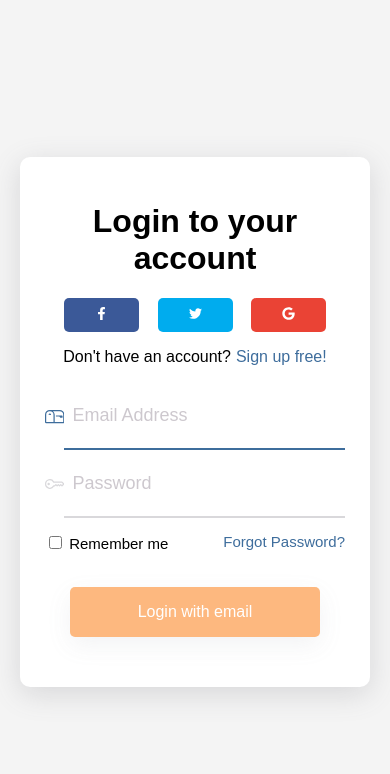
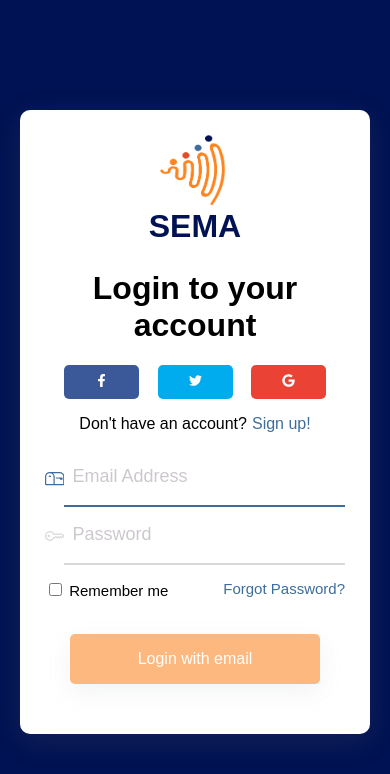
Before and after one commit to KwameSwift/sema-frontend, a React (Create React App) app: page /login in a window 390 px wide. Shown: the top 774 px of the page. Built offline with nearby package versions, Linux system fonts and the light colour scheme; a web font is replaced by a local one.

Commit message:
final design applied

```diff
--- a/src/Components/Auth/Sidebar/style.scss
+++ b/src/Components/Auth/Sidebar/style.scss
@@ -1,6 +1,6 @@
 .sidebar {
   background-color: var(--primary-blue-color);
-  height: 100vh;
+  min-height: 100vh;
   width: 30%;
   display: flex;
   justify-content: center;
@@ -21,6 +21,7 @@
     .company-header {
       color: #fff;
       font-weight: 700;
+      margin: 3px;
     }
   }
   .social-buttons {
--- a/src/Screens/Auth/ForgotPassword/index.js
+++ b/src/Screens/Auth/ForgotPassword/index.js
@@ -7,9 +7,10 @@ import { isRequiredFieldsPassed } from "../../../utils/helpers";
 import { axiosClient } from "../../../libs/axiosClient";
 import { toast } from "react-toastify";
 import { useDispatch } from "react-redux";
+import { setUserEmail } from "../../../Redux/slices/userSlice";
+import logo from "../../../Assets/images/logo-small.png"
 
 import "../style.scss";
-import { setUserEmail } from "../../../Redux/slices/userSlice";
 
 function ForgotPasswordPage() {
   const navigate = useNavigate();
@@ -49,6 +50,10 @@ function ForgotPasswordPage() {
       <AuthSidebar />
       <div className="login-content">
         <div className="content-wrapper">
+          <div className='logo-sect'>
+            <img src={logo} className='logo' alt="sema logo"/>
+            <h1 className='company-header'>SEMA</h1>
+          </div>
           <div className="head-sect">
             <h1>Recover your password</h1>
             <p>
--- a/src/Screens/Auth/Login/index.js
+++ b/src/Screens/Auth/Login/index.js
@@ -8,9 +8,10 @@ import { useDispatch } from "react-redux";
 import { setUserData } from "../../../Redux/slices/userSlice";
 import CustomButton from "../../../Components/Common/CustomButton";
 import { isRequiredFieldsPassed } from "../../../utils/helpers";
+import SocialLoginButtons from "../../../Components/SocialLoginButtons";
+import logo from "../../../Assets/images/logo-small.png"
 
 import "../style.scss";
-import SocialLoginButtons from "../../../Components/SocialLoginButtons";
 
 function LoginPage() {
   const navigate = useNavigate();
@@ -63,12 +64,16 @@ function LoginPage() {
       <AuthSidebar />
       <div className="login-content">
         <div className="content-wrapper">
+          <div className='logo-sect'>
+            <img src={logo} className='logo' alt="sema logo"/>
+            <h1 className='company-header'>SEMA</h1>
+          </div>
           <div className="head-sect">
             <h1>Login to your account</h1>
             <SocialLoginButtons />
             <p>
               Don&apos;t have an account?
-              <span onClick={() => navigate("/register")}>Sign up free!</span>
+              <span onClick={() => navigate("/register")}>Sign up!</span>
             </p>
           </div>
           <div className="input-group">
--- a/src/Screens/Auth/ResetPassword/index.js
+++ b/src/Screens/Auth/ResetPassword/index.js
@@ -1,14 +1,15 @@
 import React, { useEffect, useState } from "react";
+import { useNavigate } from "react-router-dom";
+import { useSelector } from "react-redux";
+import { toast } from "react-toastify";
 import AuthSidebar from "../../../Components/Auth/Sidebar";
 import UnBorderedInput from "../../../Components/Common/UnBorderedInput";
-import { useNavigate } from "react-router-dom";
+import CustomButton from "../../../Components/Common/CustomButton";
+import logo from "../../../Assets/images/logo-small.png"
+import { isRequiredFieldsPassed } from "../../../utils/helpers";
+import { axiosClient } from "../../../libs/axiosClient";
 
 import "../style.scss";
-import CustomButton from "../../../Components/Common/CustomButton";
-import { isRequiredFieldsPassed } from "../../../utils/helpers";
-import { toast } from "react-toastify";
-import { axiosClient } from "../../../libs/axiosClient";
-import { useSelector } from "react-redux";
 
 function ResetPasswordPage() {
   const navigate = useNavigate();
@@ -52,6 +53,10 @@ function ResetPasswordPage() {
       <AuthSidebar />
       <div className="login-content">
         <div className="content-wrapper">
+          <div className='logo-sect'>
+            <img src={logo} className='logo' alt="sema logo"/>
+            <h1 className='company-header'>SEMA</h1>
+          </div>
           <div className="head-sect">
             <h1>Reset Password</h1>
             <p>
--- a/src/Screens/Auth/Signup/index.js
+++ b/src/Screens/Auth/Signup/index.js
@@ -9,6 +9,7 @@ import { isRequiredFieldsPassed } from "../../../utils/helpers";
 import SocialLoginButtons from "../../../Components/SocialLoginButtons";
 import { useDispatch } from "react-redux";
 import { setUserData } from "../../../Redux/slices/userSlice";
+import logo from "../../../Assets/images/logo-small.png"
 import { toast } from "react-toastify";
 
 function SignupPage() {
@@ -73,8 +74,12 @@ function SignupPage() {
   return (
     <div className="auth-login">
       <AuthSidebar />
-      <div className="login-content">
+      <div className={`login-content ${progress && 'more-details'}`}>
         <div className="content-wrapper">
+          <div className='logo-sect'>
+            <img src={logo} className='logo' alt="sema logo"/>
+            <h1 className='company-header'>SEMA</h1>
+          </div>
           <div className="head-sect">
             <h1>{progress ? "Let's setup your account!" : "Sign up!"}</h1>
             {progress === 1 && (
--- a/src/Screens/Auth/VerificationCode/index.js
+++ b/src/Screens/Auth/VerificationCode/index.js
@@ -6,6 +6,7 @@ import { axiosClient } from "../../../libs/axiosClient";
 import SocialLoginButtons from '../../../Components/SocialLoginButtons';
 import { useSelector } from 'react-redux';
 import { toast } from 'react-toastify';
+import logo from "../../../Assets/images/logo-small.png"
 
 
 function VerificationCode() {
@@ -64,6 +65,10 @@ function VerificationCode() {
       <AuthSidebar />
       <div className="login-content">
         <div className="content-wrapper">
+          <div className='logo-sect'>
+            <img src={logo} className='logo' alt="sema logo"/>
+            <h1 className='company-header'>SEMA</h1>
+          </div>
           <div className="head-sect">
             <h1>Verification Code</h1>
             <SocialLoginButtons />
--- a/src/Screens/Auth/style.scss
+++ b/src/Screens/Auth/style.scss
@@ -15,6 +15,9 @@
       width: 50%;
       min-width: 300px;
       box-shadow: rgba(100, 100, 111, 0.2) 0px 7px 29px 0px;
+      .logo-sect {
+        display: none;
+      }
       .head-sect {
         h1 {
           text-align: center;
@@ -157,7 +160,34 @@
     }
     .login-content {
       width: 100%;
-      height: 100vh;
+      min-height: 100vh;
+      background-color: var(--primary-blue-color);
+      .content-wrapper {
+        .logo-sect {
+          margin-bottom: 10px;
+          display: flex;
+          justify-content: center;
+          align-items: center;
+          flex-direction: column;
+          .logo {
+            width: 70px;
+            height: 70px;
+          }
+          .company-header {
+            color: var(--primary-blue-color);
+            font-weight: 700;
+            margin: 3px;
+          }
+        }
+        .input-group {
+          input {
+            height: 40px;
+          }
+        }
+      }
+    }
+    .login-content.more-details {
+      padding: 20px 0;
     }
     .small-icons-social {
       display: flex!important;
```
